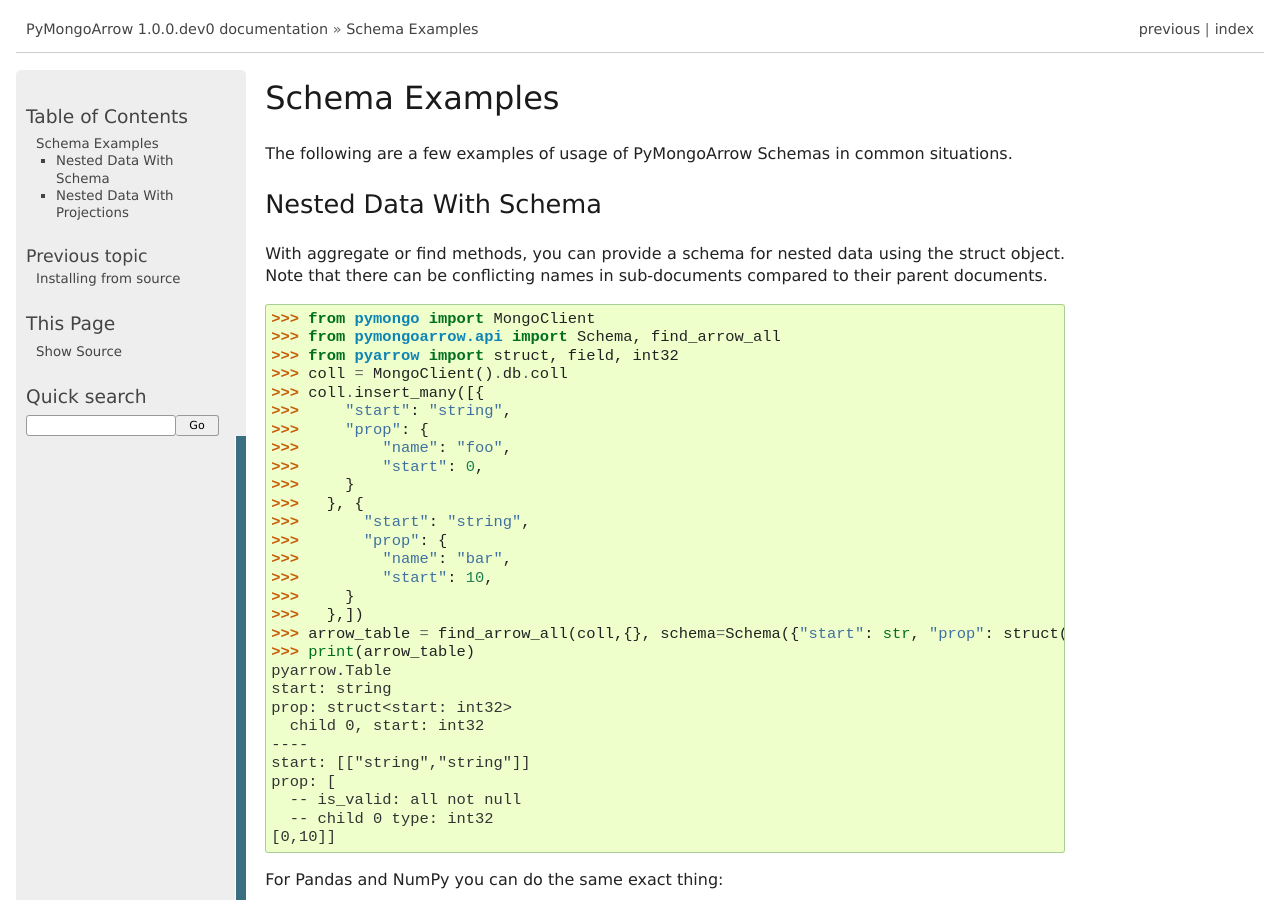
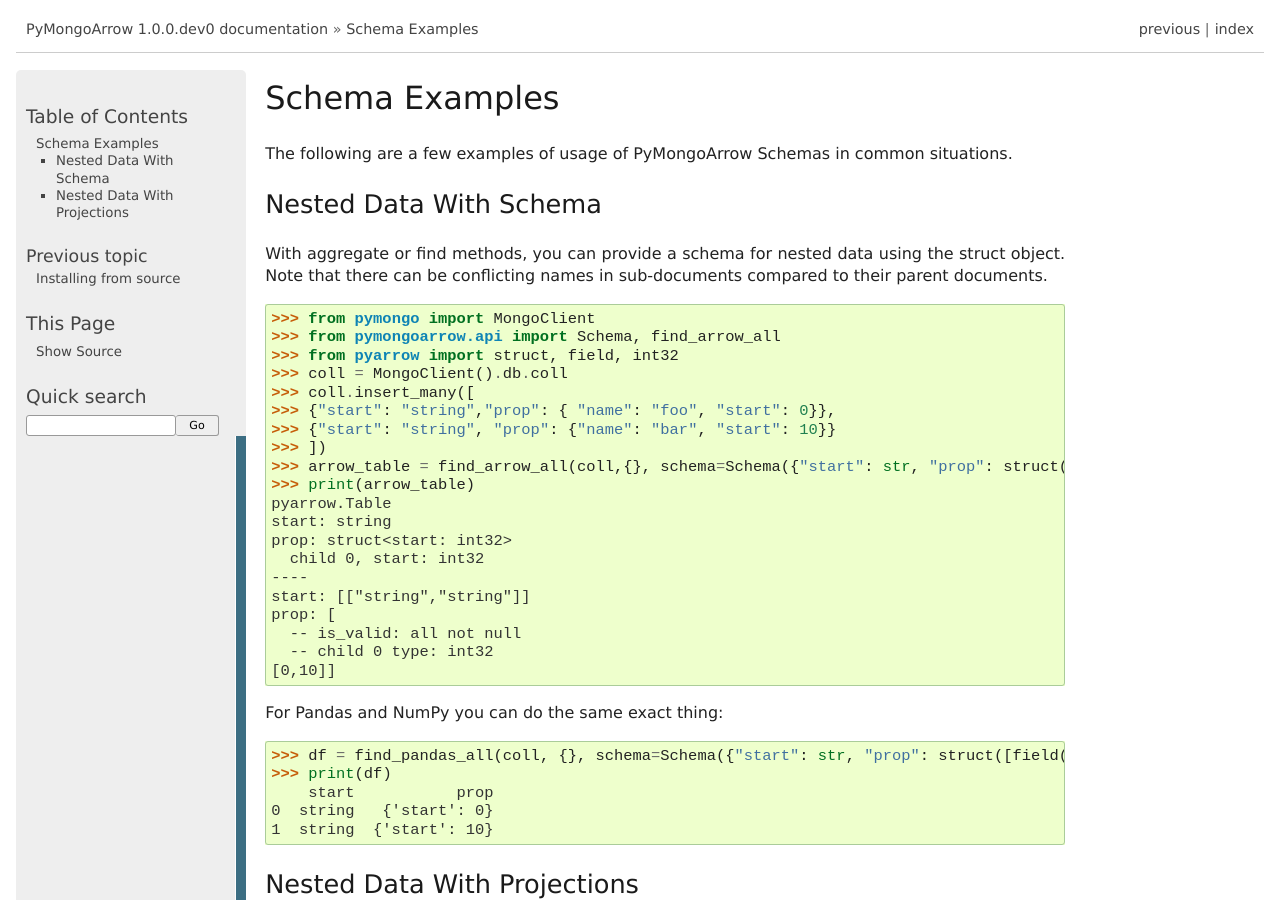
Before and after one commit to mongodb-labs/mongo-arrow, a Sphinx documentation site: the page built from bindings/python/docs/source/schemas.rst, in a window 1280 px wide and 900 px high. Built offline with Sphinx 7.4.7, drawn with Linux system fonts in a browser that asks for light colours.

Commit message:
make one line

```diff
--- a/bindings/python/docs/source/schemas.rst
+++ b/bindings/python/docs/source/schemas.rst
@@ -18,19 +18,10 @@ names in sub-documents compared to their parent documents.
    >>> from pymongoarrow.api import Schema, find_arrow_all
    >>> from pyarrow import struct, field, int32
    >>> coll = MongoClient().db.coll
-   >>> coll.insert_many([{
-   >>>     "start": "string",
-   >>>     "prop": {
-   >>>         "name": "foo",
-   >>>         "start": 0,
-   >>>     }
-   >>>   }, {
-   >>>       "start": "string",
-   >>>       "prop": {
-   >>>         "name": "bar",
-   >>>         "start": 10,
-   >>>     }
-   >>>   },])
+   >>> coll.insert_many([
+   >>> {"start": "string","prop": { "name": "foo", "start": 0}},
+   >>> {"start": "string", "prop": {"name": "bar", "start": 10}}
+   >>> ])
    >>> arrow_table = find_arrow_all(coll,{}, schema=Schema({"start": str, "prop": struct([field("start", int32())])}))
    >>> print(arrow_table)
    pyarrow.Table
```
